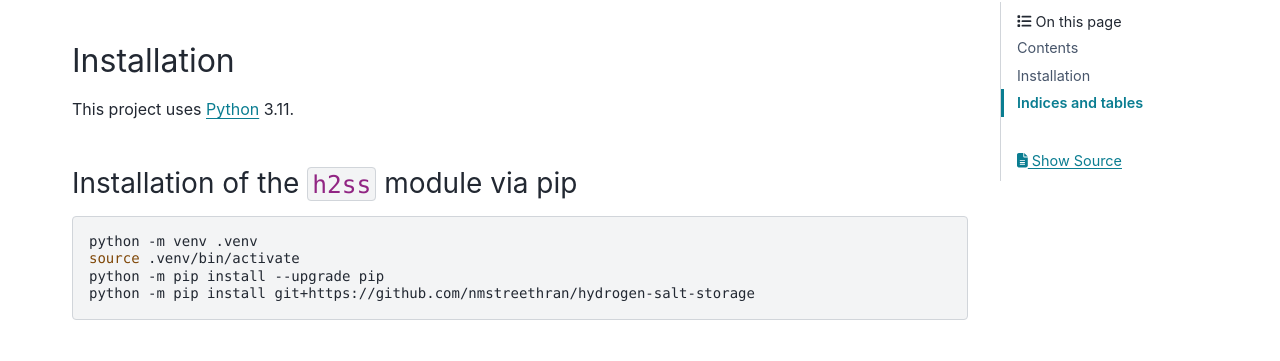
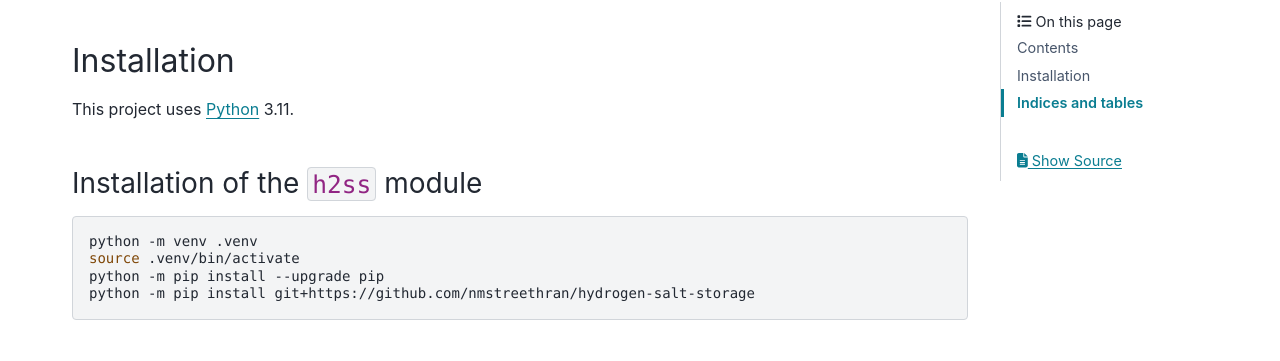
Before and after one commit to wind-to-hydrogen-toolkit/hydrogen-salt-storage, a Sphinx documentation site: the page built from docs/index.rst, in a window 1280 px wide and 900 px high, scrolled down 737 px. Shown: the part 94-455 px from the top of the window. Built offline with Sphinx 7.4.7 and the PyData theme 0.15.4, drawn with Linux system fonts in a browser that asks for light colours; pages that are not in the unit, such as notebooks, are missing from menus.

```diff
--- a/docs/index.rst
+++ b/docs/index.rst
@@ -27,8 +27,8 @@ Installation
 
 This project uses `Python <https://www.python.org/>`_ 3.11.
 
-Installation of the ``h2ss`` module via pip
-+++++++++++++++++++++++++++++++++++++++++++
+Installation of the ``h2ss`` module
++++++++++++++++++++++++++++++++++++
 
 .. code-block:: shell
 
```
Also changed, not shown: README.md (+1 -1 lines).
